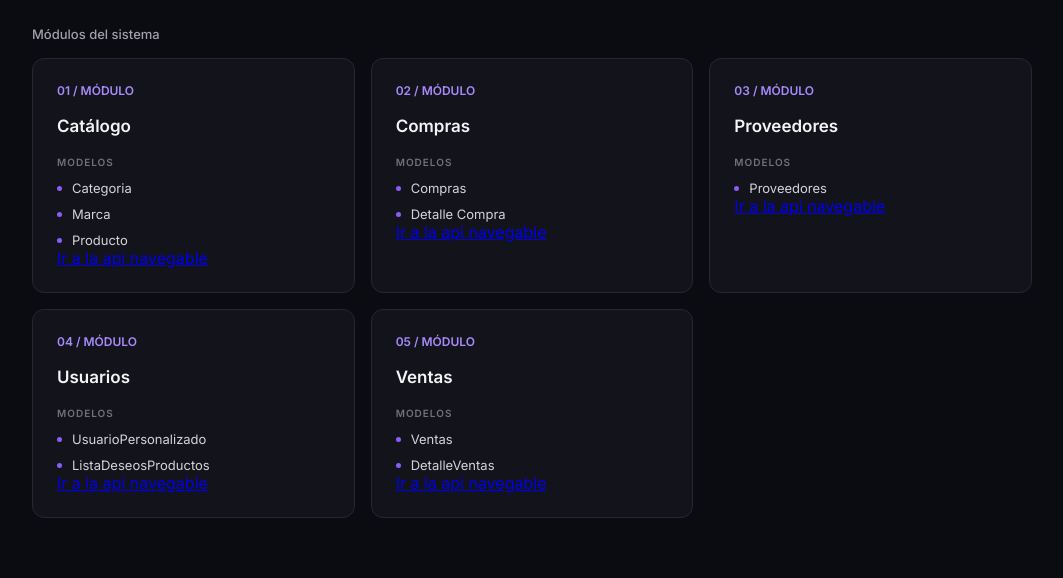
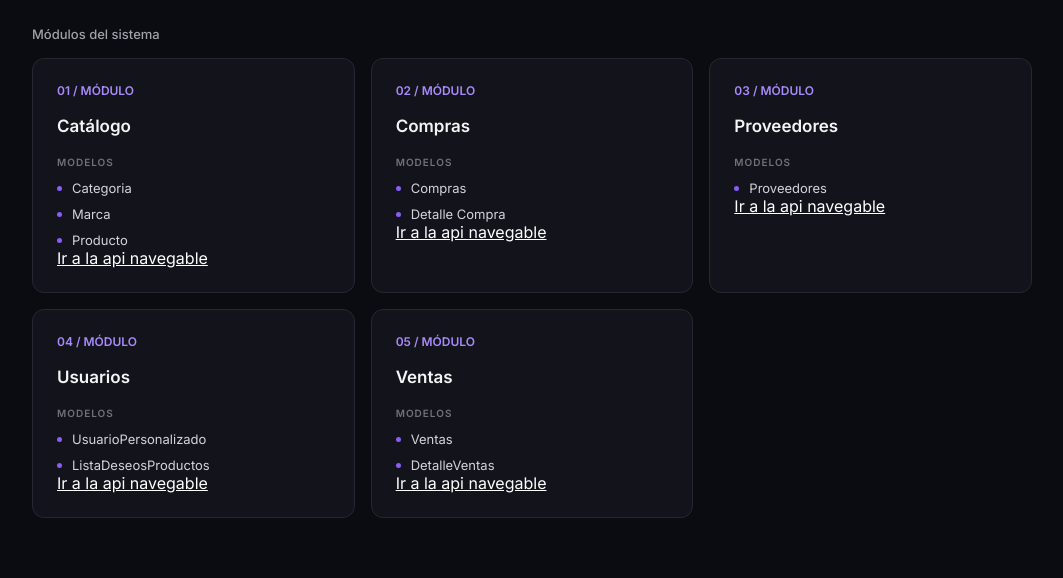
Before and after one commit to tomasalonso002/efi2_ing_soft, a Python web app: template src/usuarios/templates/usuarios/inicio.html in a window 1280 px wide. Shown: the part 225-803 px from the top of the page, without its empty margins (108-1171 px from the left). Run offline with Jinja, Linux system fonts and the light colour scheme; the template is opened without the code that fills it, so the values that code supplies are empty.

Commit message:
se modifico el bug de index.html

```diff
--- a/src/settings/settings.py
+++ b/src/settings/settings.py
@@ -157,7 +157,7 @@ MAILERS = {
 }
 
 CORS_ALLOWED_ORIGINS = [
-    "http://localhost:3000",
+    "http://localhost:3000"
 ]
 
 CORS_ALLOW_CREDENTIALS = True
--- a/src/usuarios/templates/usuarios/inicio.html
+++ b/src/usuarios/templates/usuarios/inicio.html
@@ -192,7 +192,7 @@
                         <li>Marca</li>
                         <li>Producto</li>
                     </ul>
-                    <a href="/api/catalogo/">Ir a la api navegable</a>
+                    <a style="color: #fff;" href="/api/catalogo/">Ir a la api navegable</a>
                 </article>
 
                 <article class="card">
@@ -203,7 +203,7 @@
                         <li>Compras</li>
                         <li>Detalle Compra</li>
                     </ul>
-                    <a href="/api/compra/">Ir a la api navegable</a>
+                    <a style="color: #fff;" href="/api/compras/">Ir a la api navegable</a>
                 </article>
 
                 <article class="card">
@@ -213,7 +213,7 @@
                     <ul>
                         <li>Proveedores</li>
                     </ul>
-                    <a href="/api/proveedores/">Ir a la api navegable</a>
+                    <a style="color: #fff;" href="/api/proveedores/">Ir a la api navegable</a>
                 </article>
 
                 <article class="card">
@@ -224,7 +224,7 @@
                         <li>UsuarioPersonalizado</li>
                         <li>ListaDeseosProductos</li>
                     </ul>
-                    <a href="/api/usuarios/">Ir a la api navegable</a>
+                    <a style="color: #fff;" href="/api/usuarios/">Ir a la api navegable</a>
                 </article>
 
                 <article class="card">
@@ -235,7 +235,7 @@
                         <li>Ventas</li>
                         <li>DetalleVentas</li>
                     </ul>
-                    <a href="/api/venta/">Ir a la api navegable</a>
+                    <a style="color: #fff;" href="/api/ventas/">Ir a la api navegable</a>
                 </article>
             </div>
         </section>
```
Also changed, not shown: 1 other file.
